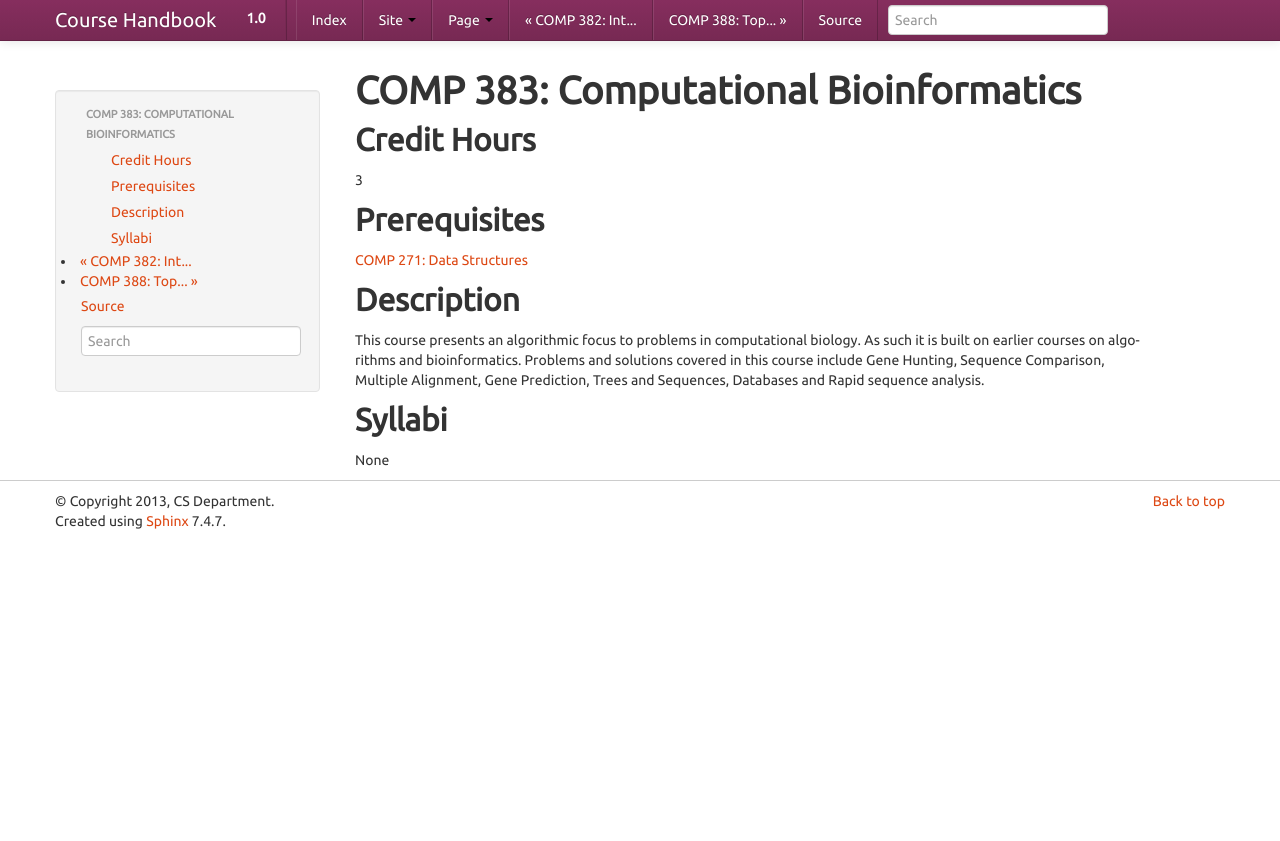
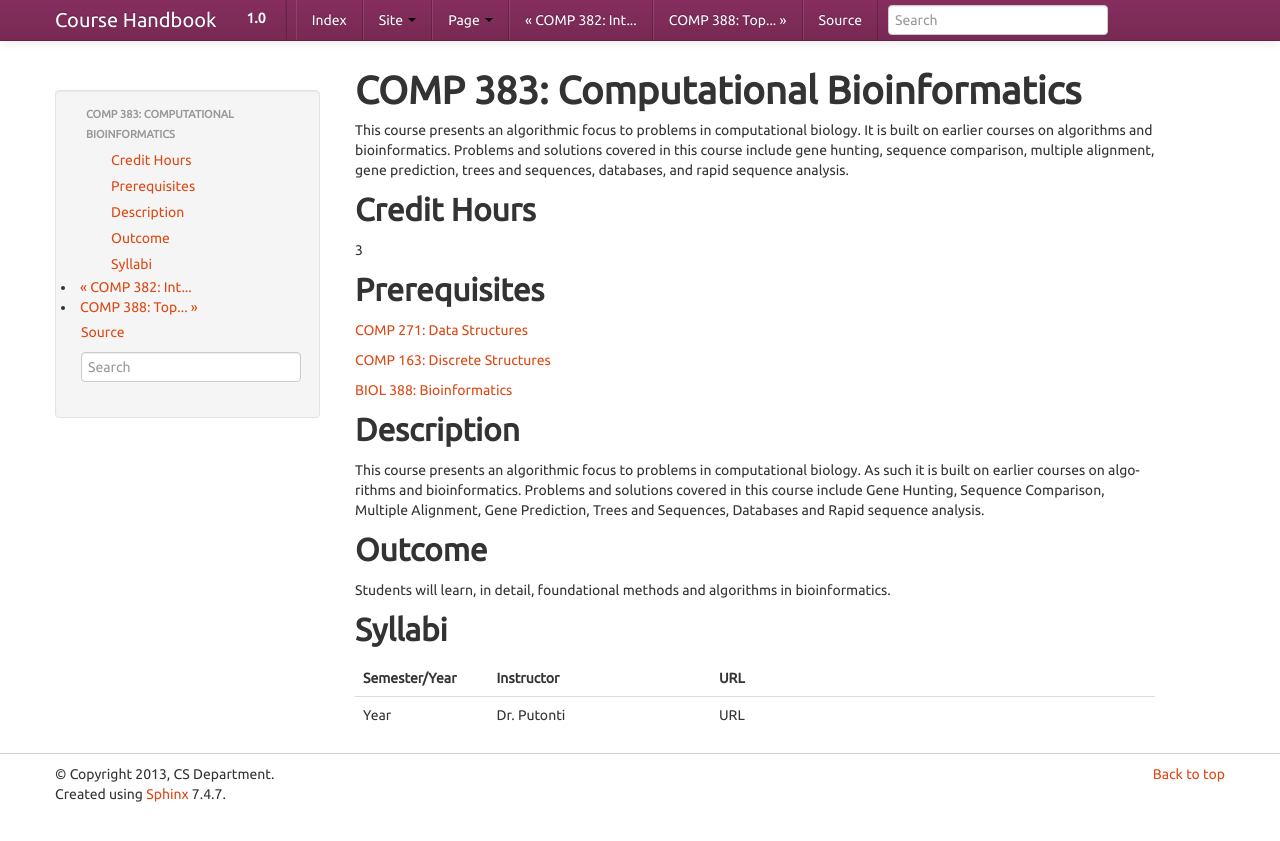
Before and after one commit to kyang5/coursedescriptions, a Sphinx documentation site: the page built from source/comp383.rst, in a window 1280 px wide. Shown: the top 841 px of the page. Built offline with Sphinx 7.4.7, drawn with Linux system fonts in a browser that asks for light colours.

Commit message:
made some formatting changes with BIOL classes. also updated COMP 383

```diff
--- a/source/comp381.rst
+++ b/source/comp381.rst
@@ -10,6 +10,8 @@ Credit Hours
 
 Prerequisites
 ------------------------------
+
+.. LOCUS lists BIOL 282
 
 |biol101| (or equivalent) or NTSC 104
 
--- a/source/comp383.rst
+++ b/source/comp383.rst
@@ -1,5 +1,7 @@
 COMP 383: Computational Bioinformatics
 ======================================
+
+This course presents an algorithmic focus to problems in computational biology. It is built on earlier courses on algorithms and bioinformatics.   Problems and solutions covered in this course include gene hunting, sequence comparison, multiple alignment, gene prediction, trees and sequences, databases, and rapid sequence analysis.
 
 Credit Hours
 --------------------
@@ -9,7 +11,13 @@ Credit Hours
 Prerequisites
 --------------------
 
+.. LOCUS lists 163 and biol 388
+
 :doc:`comp271`
+
+:doc:`comp163`
+
+|biol388|
 
 Description
 --------------------
@@ -20,7 +28,16 @@ bioinformatics. Problems and solutions covered in this course include
 Gene Hunting, Sequence Comparison, Multiple Alignment, Gene Prediction,
 Trees and Sequences, Databases and Rapid sequence analysis.
 
+Outcome
+------------
+
+Students will learn, in detail, foundational methods and algorithms in bioinformatics.
+
 Syllabi
----------------------
+-------------
 
-None
+.. csv-table::
+   	:header: "Semester/Year", "Instructor", "URL"
+   	:widths: 15, 25, 50
+
+	"Year", "Dr. Putonti", "URL"
--- a/source/conf.py
+++ b/source/conf.py
@@ -48,11 +48,13 @@ rst_epilog = """
 
 .. |phil120| replace:: `PHIL 120 <http://luc.edu/philosophy/coursedescriptions.shtml>`__
 
-.. |phys266| replace:: `PHYS 266 <http://www.luc.edu/physics/courses.shtml#266>`__
+.. |phys266| replace:: `PHYS 266: Digital Electronics Laboratory <http://www.luc.edu/physics/courses.shtml#266>`__
 
-.. |phys112| replace:: `PHYS 112 <http://www.luc.edu/physics/courses.shtml#112>`__
+.. |phys112| replace:: `PHYS 112: College Physics II <http://www.luc.edu/physics/courses.shtml#112>`__
 
-.. |biol101| replace:: `BIOL 101 <http://luc.edu/biology/bsinbiology/courseofferings/>`__
+.. |biol101| replace:: `BIOL 101: General Biology I <http://luc.edu/biology/bsinbiology/courseofferings/>`__
+
+.. |biol388| replace:: `BIOL 388: Bioinformatics <http://luc.edu/biology/bsinbiology/courseofferings/>`__
 
 """
 
```
